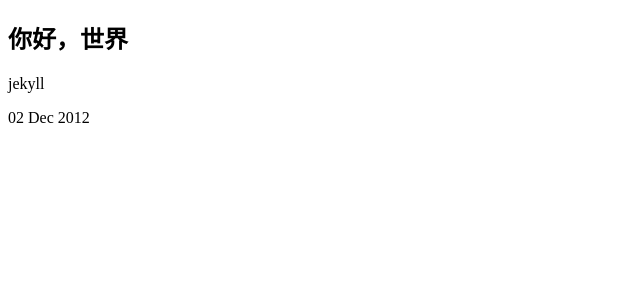
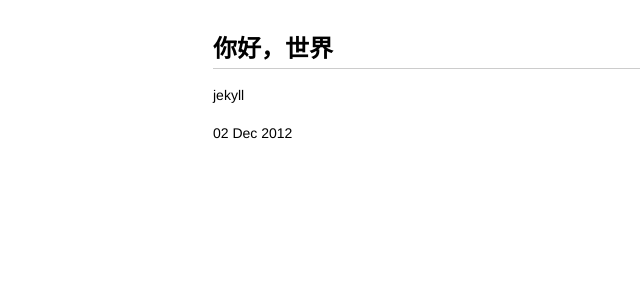
Before and after one commit to BitHigher/blog, a Jekyll site: the page built from _posts/2012-12-02-hello-world.html, in a window 1280 px wide. Shown: the top 300 px of the page, without its empty margins (0-640 px from the left). Built offline with Jekyll 4.4.1, drawn with Linux system fonts in a browser that asks for light colours.

Commit message:
bug fix: change the path of css file

```diff
--- a/_layouts/default.html
+++ b/_layouts/default.html
@@ -2,7 +2,7 @@
 <html>
 <head>
     <meta http-equiv="Content-type" content="text/html;charset=utf-8" />
-    <link type="text/css" rel="stylesheet" href="css/github2.css">
+    <link type="text/css" rel="stylesheet" href="/blog/css/github2.css">
 
 	<title>{{page.title}}</title>
 </head>
```
